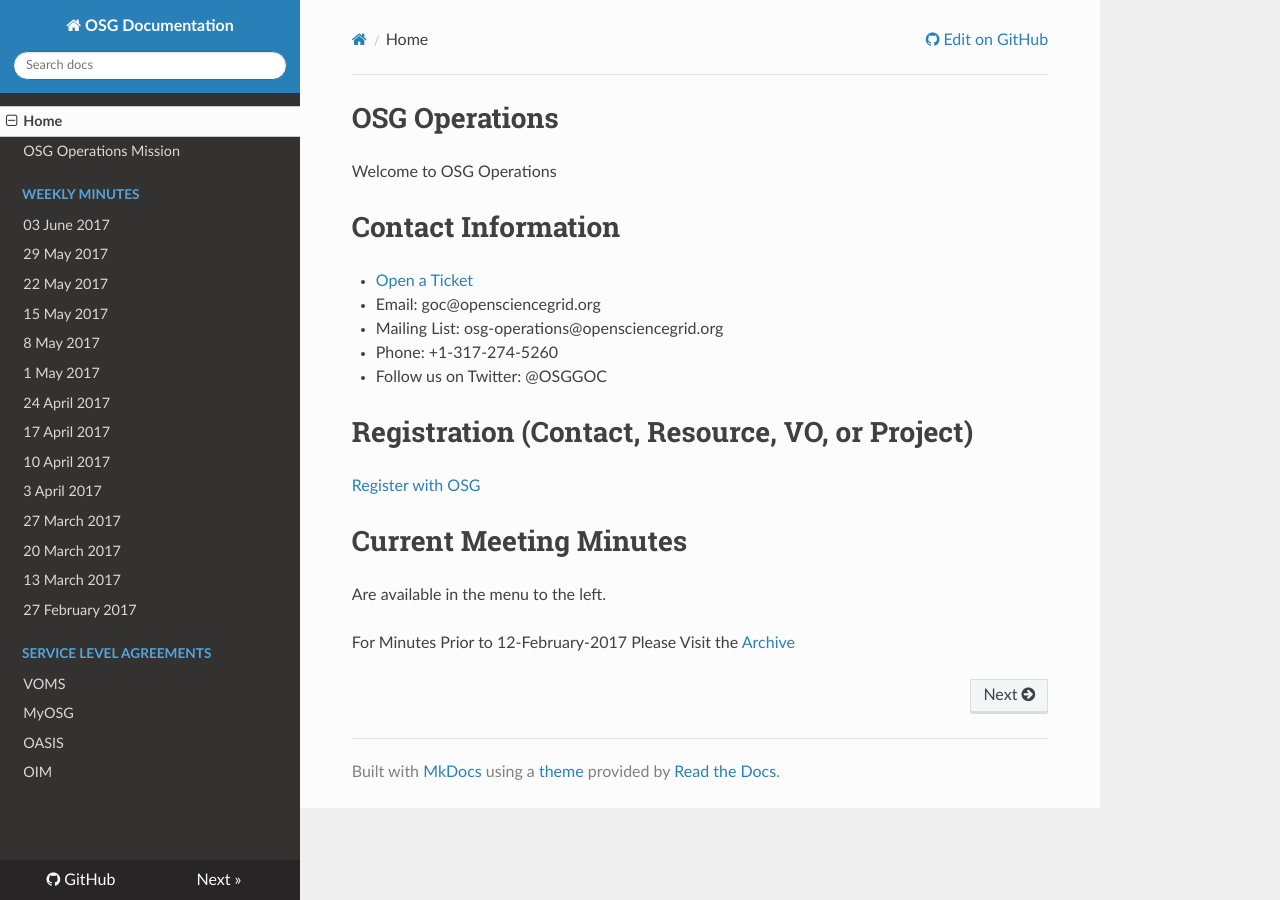
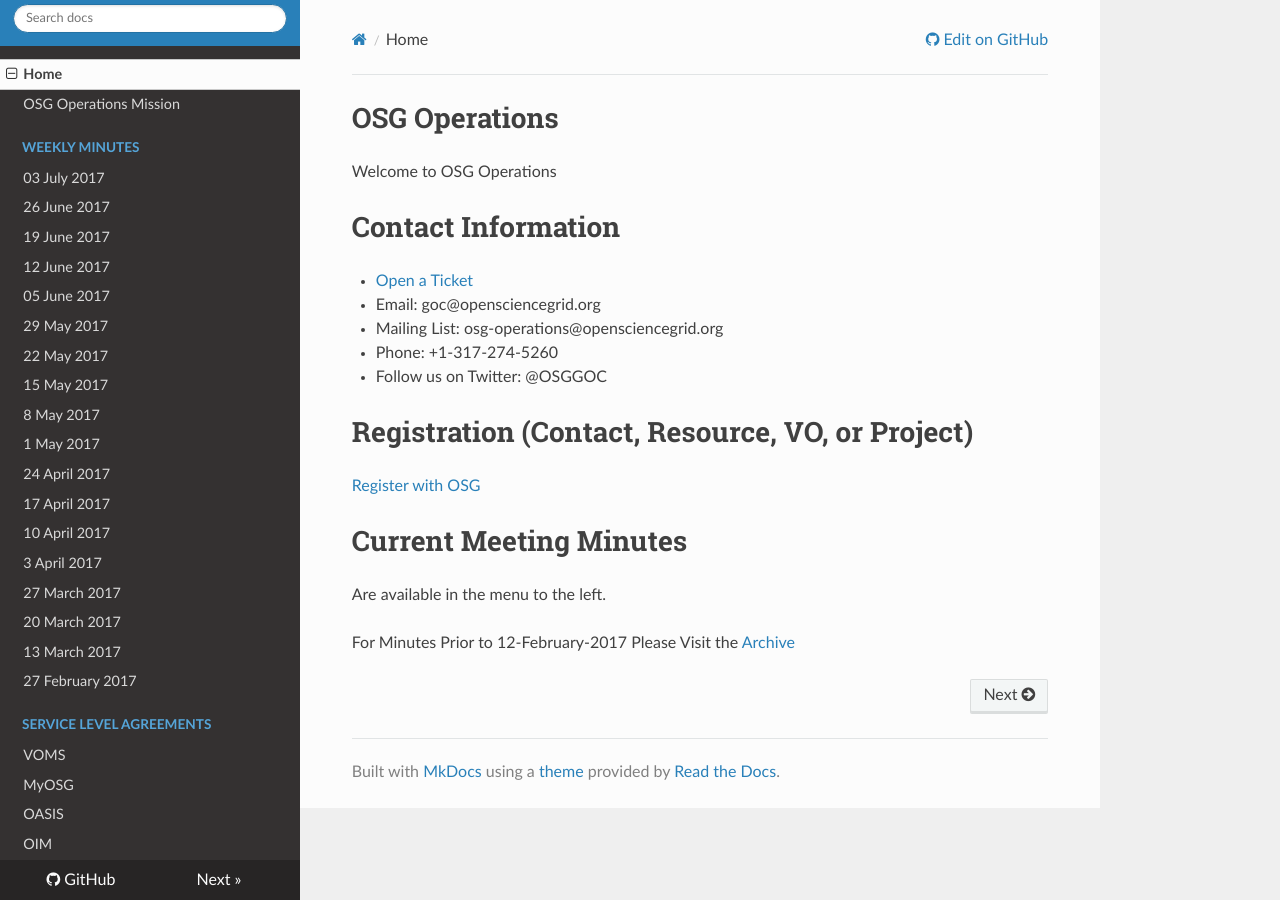
Before and after one commit to osg-htc/operations, an MkDocs documentation site: the page built from docs/index.md, in a window 1280 px wide. Built offline with MkDocs 1.6.1, drawn with Linux system fonts in a browser that asks for light colours; nearby versions of some CDN libraries; old or Windows-style settings are respelled for this version of MkDocs.

Commit message:
Update mkdocs.yml

```diff
--- a/mkdocs.yml
+++ b/mkdocs.yml
@@ -10,7 +10,11 @@ pages:
 - Home: 'index.md'
 - OSG Operations Mission: 'mission.md'
 - Weekly Minutes:
-  - '03 June 2017': 'WeeklyMinutes/03Jun2017.md'
+  - '03 July 2017': 'WeeklyMinutes/03Jul2017.md'
+  - '26 June 2017': 'WeeklyMinutes/26Jun2017.md'
+  - '19 June 2017': 'WeeklyMinutes/19Jun2017.md'
+  - '12 June 2017': 'WeeklyMinutes/12Jun2017.md'
+  - '05 June 2017': 'WeeklyMinutes/05Jun2017.md'
   - '29 May 2017': 'WeeklyMinutes/29May2017.md'
   - '22 May 2017': 'WeeklyMinutes/22May2017.md'
   - '15 May 2017': 'WeeklyMinutes/15May2017.md'
```
